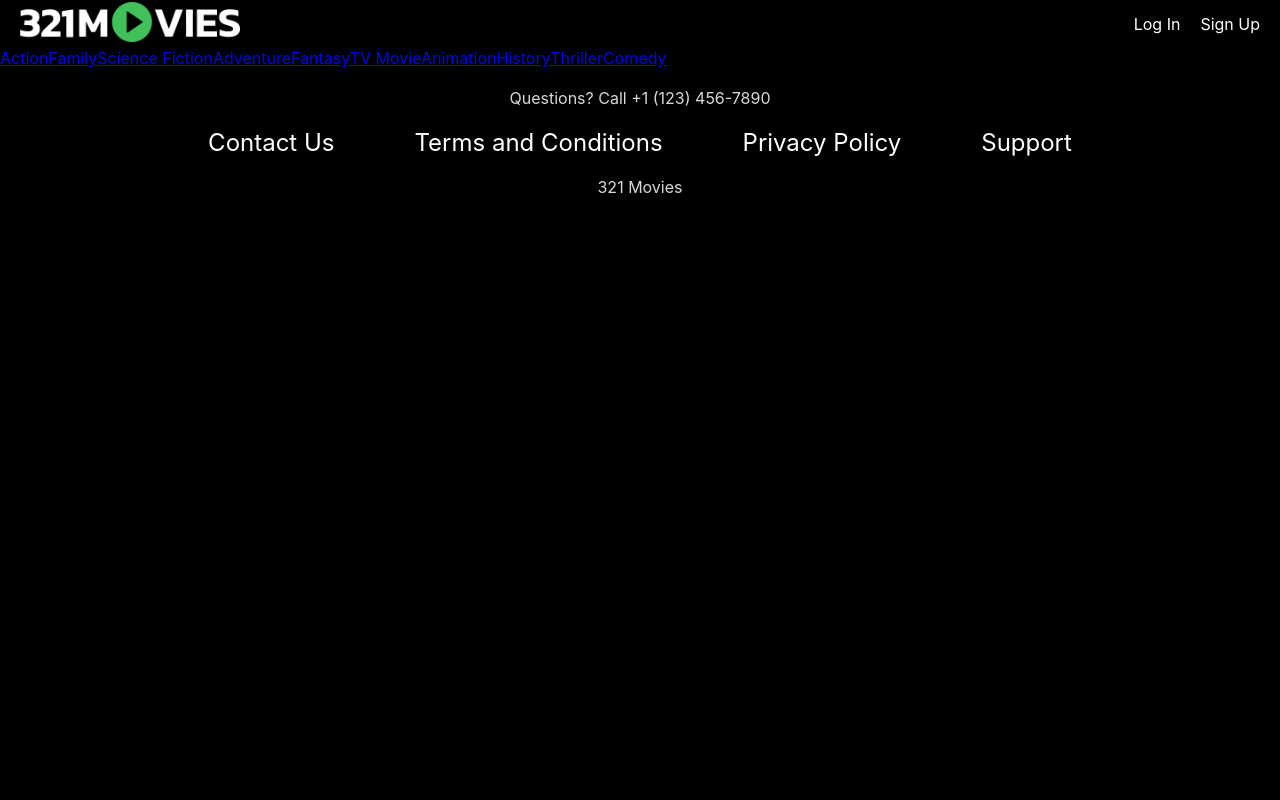
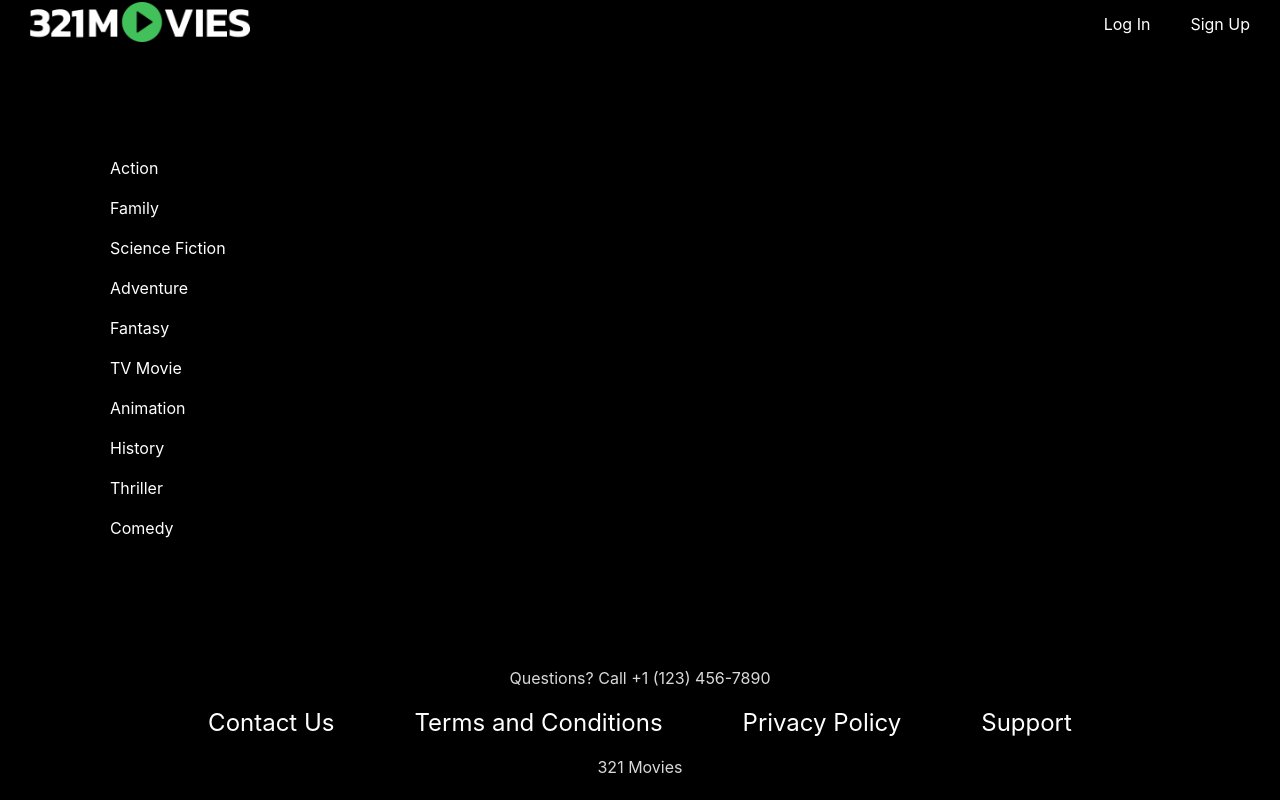
Before and after one commit to ftfhthr/assignment5, a React (Vite) app: page /movies in a window 1280 px wide. Built offline with nearby package versions, Linux system fonts and the light colour scheme.

Commit message:
organize genres

```diff
--- /dev/null
+++ b/src/components/Genres.css
@@ -0,0 +1,11 @@
+.genres {
+    display: flex;
+    flex-direction: column;
+    padding: 100px;
+}
+
+a {
+    padding: 10px;
+    color: white;
+    text-decoration: none;
+}
--- a/src/components/Genres.jsx
+++ b/src/components/Genres.jsx
@@ -1,7 +1,9 @@
+import "./Genres.css"
+
 const Genres = (props) => {
     console.log(props.genresList);
     return (
-        <div>
+        <div className="genres">
             {props.genresList.map((genre) => (
                 <a href={`/movies/genre/${genre.id}`}>{genre.genre}</a>
             ))}
```
